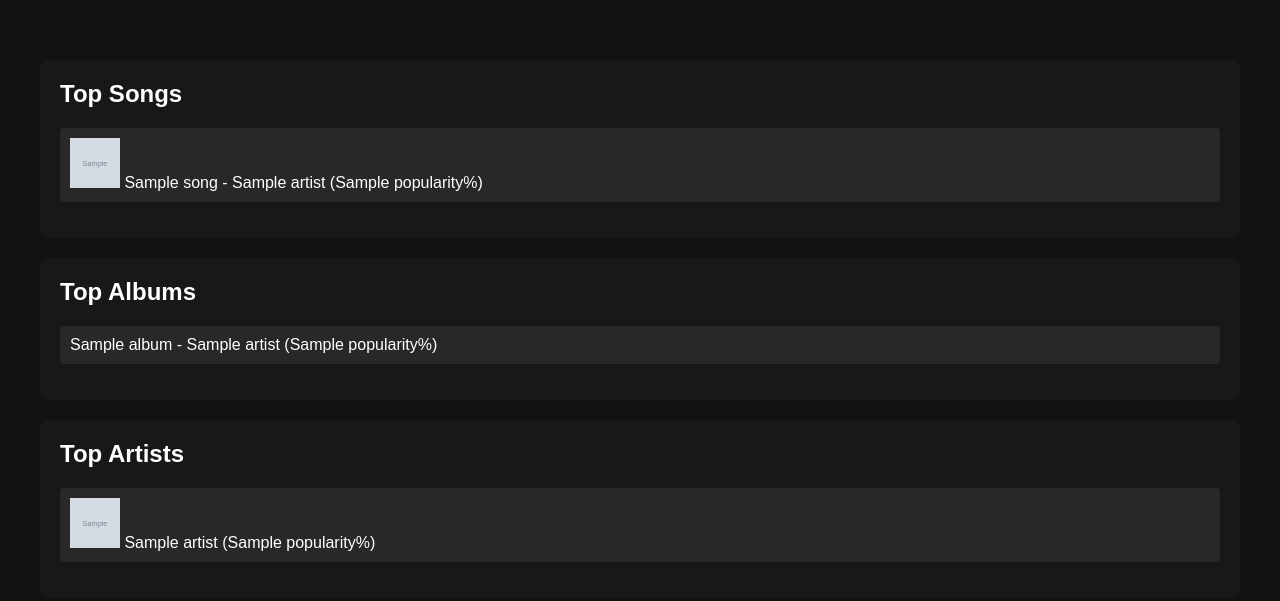
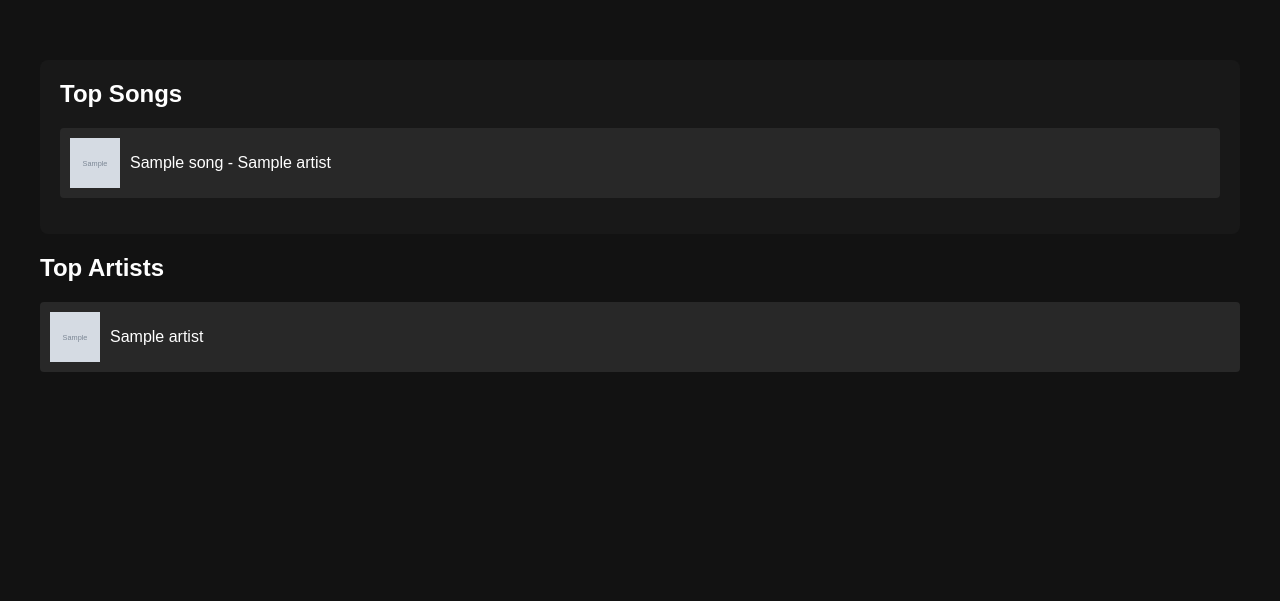
Before and after one commit to ethanziegler1/enc.stats, a Flask app: template templates/data.html in a window 1280 px wide. Shown: the part 158-759 px from the top of the page. Run offline with Flask 3, Linux system fonts and the light colour scheme; the template is opened without the code that fills it: most values are stand-ins (such as "Sample title", 1, 10 or a date in 2020); grey boxes marked "Sample" are stand-in pictures.

Commit message:
picture text alignment

```diff
--- a/templates/data.html
+++ b/templates/data.html
@@ -6,6 +6,23 @@
     <meta name="viewport" content="width=device-width, initial-scale=1.0">
     <title>Spotify Clone</title>
     <link rel="stylesheet" href="static/styles.css">
+    <style>
+        .artist-item {
+            display: flex;
+            align-items: center;
+            text-align: center;
+        }
+        .artist-item img {
+            margin-right: 10px;
+        }
+        .song-item {
+            display: flex;
+            align-items: center;
+        }
+        .song-item img {
+            margin-right: 10px;
+        }
+    </style>
 </head>
 
 <body>
@@ -28,30 +45,25 @@
                 <h2>Top Songs</h2>
                 <ul>
                     {% for song in top_songs %}
-                    <li>
+                    <li class="song-item">
                         <img src="{{ song.album.images[0].url }}" alt="{{ song.name }}" width="50" height="50">
-                        {{ song.name }} - {{ song.artists[0].name if song.artists else 'Unknown Artist' }} ({{
-                        song.popularity }}%)
+                        {{ song.name }} - {{ song.artists[0].name if song.artists else 'Unknown Artist' }}
                     </li>
                     {% endfor %}
                 </ul>
             </div>
-            <div class="playlist">
-                <h2>Top Albums</h2>
+            <div>
+                <h2></h2>
                 <ul>
-                    {% for album in top_albums %}
-                    <li>{{ album.name }} - {{ album.artists[0].name if album.artists else 'Unknown Artist' }} ({{
-                        album.popularity }}%)</li>
-                    {% endfor %}
                 </ul>
             </div>
-            <div class="playlist">
+            <div>
                 <h2>Top Artists</h2>
                 <ul>
                     {% for artist in top_artists %}
-                    <li>
+                    <li class="artist-item">
                         <img src="{{ artist.images[0].url }}" alt="{{ artist.name }}" width="50" height="50">
-                        {{ artist.name }} ({{ artist.popularity }}%)
+                        {{ artist.name }}
                     </li>
                     {% endfor %}
                 </ul>
```
